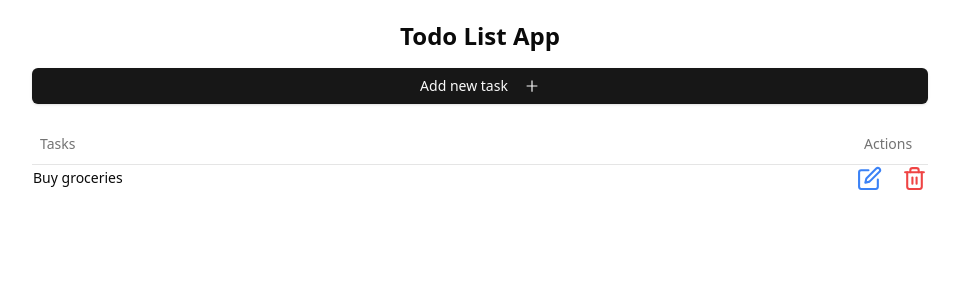
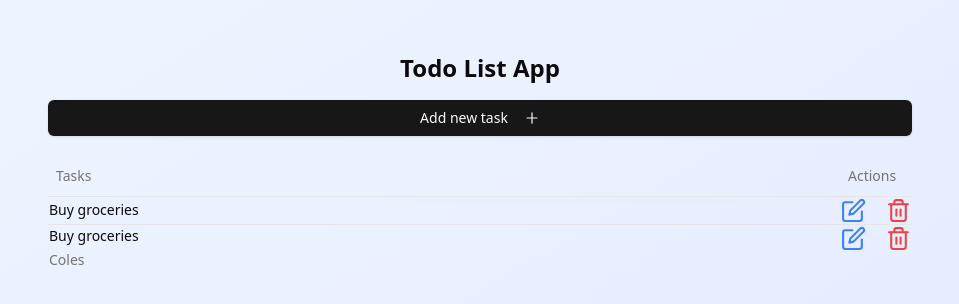
Before and after one commit to izylin/simple-todoapp, a Next.js app: page / in a window 1280 px wide. Shown: the top 304 px of the page, without its empty margins (160-1119 px from the left). Built offline with nearby package versions, Linux system fonts and the light colour scheme; data requests are answered from the project's data file.

Commit message:
added description field

```diff
--- a/app/components/AddTask.tsx
+++ b/app/components/AddTask.tsx
@@ -19,7 +19,7 @@ const AddTask = () => {
 
   type AddTaskFormValues = {
     text: string;
-    description?: string;
+    description: string;
   };
 
   const form = useForm<AddTaskFormValues>({
@@ -34,7 +34,7 @@ const AddTask = () => {
     const payload: ITask = {
       id: uuidv4(),
       text: values.text,
-      description: values.description?.trim() ? values.description : undefined,
+      description: values.description,
     };
     await addTodo(payload);
     form.reset();
@@ -72,6 +72,7 @@ const AddTask = () => {
             <FormField
               control={form.control}
               name='description'
+              rules={{ required: "Description is required" }}
               render={({ field }) => (
                 <FormItem>
                   <FormLabel>Description</FormLabel>
--- a/app/components/Task.tsx
+++ b/app/components/Task.tsx
@@ -20,14 +20,14 @@ const Task: React.FC<TaskProps> = ({ task }) => {
   const [openModalEdit, setOpenModalEdit] = useState<boolean>(false);
   const [openModalDeleted, setOpenModalDeleted] = useState<boolean>(false);
   const [taskToEdit, setTaskToEdit] = useState<string>(task.text);
-  const [descriptionToEdit, setDescriptionToEdit] = useState<string>(task.description ?? "");
+  const [descriptionToEdit, setDescriptionToEdit] = useState<string>(task.description);
 
   const handleSubmitEditTodo: FormEventHandler<HTMLFormElement> = async (e) => {
     e.preventDefault();
     await editTodo({
       id: task.id,
       text: taskToEdit,
-      description: descriptionToEdit.trim() ? descriptionToEdit : undefined,
+      description: descriptionToEdit,
     });
     setOpenModalEdit(false);
     router.refresh();
@@ -59,7 +59,7 @@ const Task: React.FC<TaskProps> = ({ task }) => {
         <Modal modalOpen={openModalEdit} setModalOpen={setOpenModalEdit}>
           <form onSubmit={handleSubmitEditTodo}>
             <h3 className='font-bold text-lg'>Edit task</h3>
-            <div className='modal-action flex w-full flex-col gap-3'>
+            <div className='flex w-full flex-col gap-3'>
               <Input
                 value={taskToEdit}
                 onChange={(e) => setTaskToEdit(e.target.value)}
@@ -72,6 +72,8 @@ const Task: React.FC<TaskProps> = ({ task }) => {
                 onChange={(e) => setDescriptionToEdit(e.target.value)}
                 placeholder='Optional description'
               />
+            </div>
+            <div className='modal-action'>
               <Button type='submit'>
                 Submit
               </Button>
--- a/app/globals.css
+++ b/app/globals.css
@@ -4,7 +4,7 @@
 
 @layer base {
   :root {
-    --background: 0 0% 100%;
+    --background: 220 13% 95%;
     --foreground: 0 0% 3.9%;
     --card: 0 0% 100%;
     --card-foreground: 0 0% 3.9%;
--- a/app/page.tsx
+++ b/app/page.tsx
@@ -6,12 +6,14 @@ export default async function Home() {
   const tasks = await getAllTodos();
 
   return (
-    <main className='max-w-4xl mx-auto mt-4'>
-      <div className='text-center my-5 flex flex-col gap-4'>
-        <h1 className='text-2xl font-bold'>Todo List App</h1>
-        <AddTask />
+    <main className='min-h-screen bg-gradient-to-br from-blue-50 to-indigo-100'>
+      <div className='max-w-4xl mx-auto pt-8 px-4'>
+        <div className='text-center my-5 flex flex-col gap-4'>
+          <h1 className='text-2xl font-bold'>Todo List App</h1>
+          <AddTask />
+        </div>
+        <TodoList tasks={tasks} />
       </div>
-      <TodoList tasks={tasks} />
     </main>
   );
 }
--- a/data/todos.json
+++ b/data/todos.json
@@ -3,6 +3,11 @@
     {
       "id": "bfda1252-4199-4812-84e5-ab37b7776df4",
       "text": "Buy groceries "
+    },
+    {
+      "id": "90b88c6d-76b5-4653-95ed-b87b911e8b26",
+      "text": "Buy groceries",
+      "description": "Coles"
     }
   ]
 }
--- a/package.json
+++ b/package.json
@@ -25,13 +25,13 @@
     "next": "^15.5.3",
     "react": "18.2.0",
     "react-dom": "18.2.0",
-    "react-hook-form": "7.62.0",
+    "react-hook-form": "^7.62.0",
     "react-icons": "^4.8.0",
     "tailwind-merge": "^3.3.1",
     "tailwindcss-animate": "^1.0.7",
     "typescript": "5.0.3",
     "uuid": "^9.0.0",
-    "zod": "^4.1.9"
+    "zod": "^4.1.11"
   },
   "devDependencies": {
     "@types/uuid": "^9.0.1",
--- a/types/tasks.ts
+++ b/types/tasks.ts
@@ -1,5 +1,5 @@
 export interface ITask {
   id: string,
   text: string,
-  description?: string
+  description: string
 }
```
Also changed, not shown: 1 other file (tests, documents, lock files or other folders).
